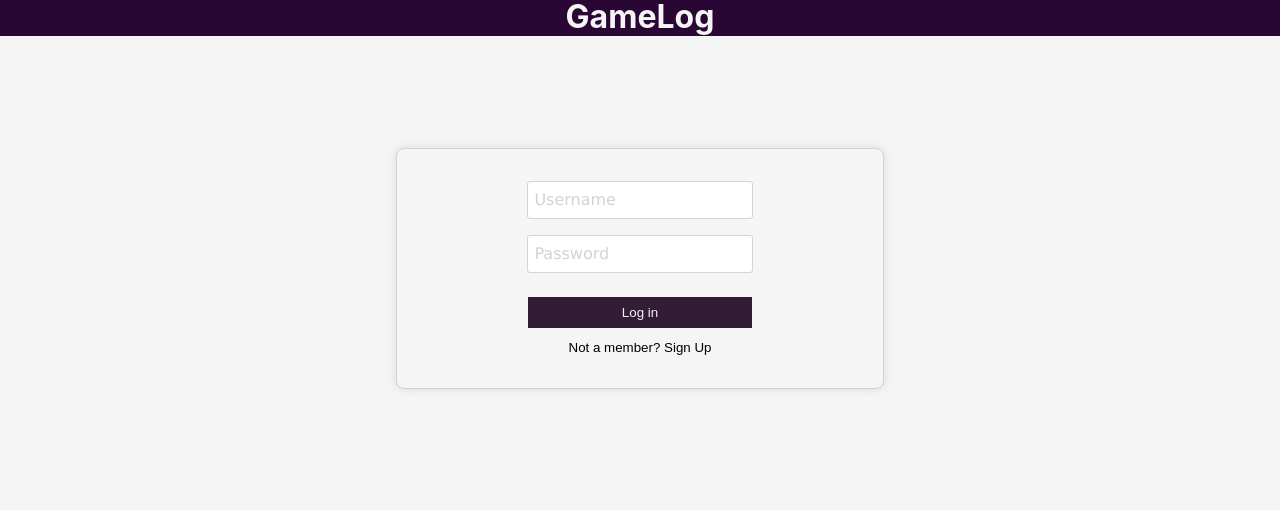
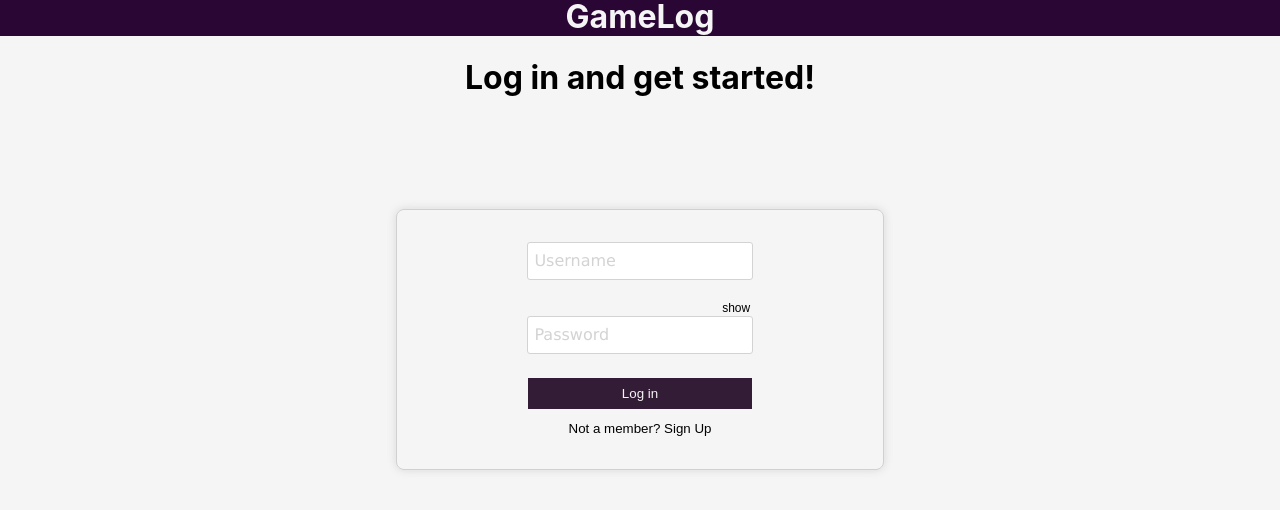
Before and after one commit to dantaplin992/backlog-manager-client, a React (Create React App) app: page / in a window 1280 px wide. Shown: the top 510 px of the page. Built offline with nearby package versions, Linux system fonts and the light colour scheme.

Commit message:
user validation complete... for now

```diff
--- /dev/null
+++ b/src/components/actionAlert.js
@@ -0,0 +1,9 @@
+const Swal = require ('sweetalert2')
+
+export default function actionAlert(message) {
+  Swal.fire({
+    title: message,
+    timer: 1500,
+    timerProgressBar: true,
+  })
+}
--- a/src/components/content/Queue.js
+++ b/src/components/content/Queue.js
@@ -1,5 +1,4 @@
 import React, { useEffect, useState } from 'react'
-import equal from 'fast-deep-equal'
 import shortid from 'shortid'
 import NewGameForm from './NewGameForm'
 import GameSearch from './GameSearch'
@@ -14,7 +13,6 @@ export default function Queue(props) {
   }
 
   function actionAlert(message) {
-    let timerInterval
     Swal.fire({
       title: message,
       timer: 1500,
--- a/src/components/userAuth/Login.js
+++ b/src/components/userAuth/Login.js
@@ -5,6 +5,8 @@ const Swal = require('sweetalert2')
 export default function Login(props) {
   const [usernameInput, setUsernameInput] = useState('')
   const [passwordInput, setPasswordInput] = useState('')
+  const [showHide, setShowHide] = useState('show')
+  const [passwordInputType, setPasswordInputType] = useState('password')
 
   function handleSubmit() {
     const reqBody = { username: usernameInput, password: passwordInput}
@@ -39,11 +41,24 @@ export default function Login(props) {
     setPasswordInput(event.target.value)
   }
 
+  function showHidePassword(e) {
+    e.preventDefault()
+    if (showHide === 'show') {
+      setShowHide('hide')
+      setPasswordInputType('text')
+    } else {
+      setShowHide('show')
+      setPasswordInputType('password')
+    }
+  }
+
   return (
     <div className="Login">
+      <h1>Log in and get started!</h1>
       <div id="login-form">
         <div><input type="text" name="username-input" className="login-input" value={usernameInput} onChange={handleUsernameChange} placeholder="Username"/></div>
-        <div><input type="password" name="password-input" className="login-input" value={passwordInput} onChange={handlePasswordChange} placeholder="Password"/></div>
+        <div id='show-hide-password'><button onClick={showHidePassword}>{showHide}</button></div>
+        <div><input type={passwordInputType} name="password-input" className="login-input" value={passwordInput} onChange={handlePasswordChange} placeholder="Password"/></div>
         <div><button className="login-button" type="submit" name="login-submit" onClick={handleSubmit}>Log in</button></div>
         <button className="auth-link" onClick={() => {props.signUpPage()}} id="link-to-signup">Not a member? Sign Up</button>
       </div>
--- a/src/components/userAuth/Signup.js
+++ b/src/components/userAuth/Signup.js
@@ -1,6 +1,7 @@
 import React, { useEffect, useState } from 'react'
 import '../../styles/UserAuth.css'
 import { useStateWithCallback, useStateWithCallbackInstant } from 'use-state-with-callback'
+import actionAlert from '../actionAlert'
 const Swal = require('sweetalert2')
 
 export default function Signup(props) {
@@ -12,6 +13,10 @@ export default function Signup(props) {
   const [showHide, setShowHide] = useState('show')
   const [passwordInputType, setPasswordInputType] = useState('password')
   const [usernameIsUnique, setUsernameIsUnique] = useState(false)
+
+  function signUpSuccessAlert() {
+    actionAlert('Welcome ' + newUsername + '!')
+  }
 
   function handleUsernameChange(event) {
     event.preventDefault()
@@ -54,7 +59,7 @@ export default function Signup(props) {
     if (!usernameIsUnique) return { valid: false, message: 'Someone with that username already exists' }
     if (newUsername.match(/\s/)) return { valid: false, message: 'Usernames cannot contain spaces'}
     if (!newEmail.match(/\@/) || !newEmail.match(/\.[a-z]/)) return { valid: false, message: 'Please enter a valid email address'}
-    if (newPassword.length < 6 || !newPassword.match(/[$&+,:;=?@#|'<>.^*()%!-]/gi) || !newPassword.match(/[a-z]/gi) || !newPassword.match(/[0-9]/)) return {
+    if (newPassword.length < 6 || !newPassword.match(/[£$&+,:;=?@#|'<>.^*()%!-]/gi) || !newPassword.match(/[a-z]/gi) || !newPassword.match(/[0-9]/)) return {
       valid: false, message: 'Passwords must be > 6 characters and contain at least 1 letter, 1 digit and 1 special character'
     }
     return { valid: true, message: 'thanks for signing up!' }
@@ -78,8 +83,8 @@ export default function Signup(props) {
         body: JSON.stringify(newUser),
       }).then(res => res.json()
       ).then((data) => {
-        //console.log(data)
         props.loginPage()
+        signUpSuccessAlert()
       })
     }
   }
@@ -106,6 +111,7 @@ export default function Signup(props) {
 
   return (
     <div className="Signup">
+      <h1>Sign Up and Join GameLog</h1>
       <div id="sign-up-form">
         <form>
           <div className={usernameIsUnique ? "username-message-unique" : "username-message-taken"}>{userNameMessage()}</div>
```
